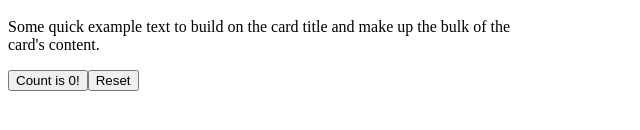
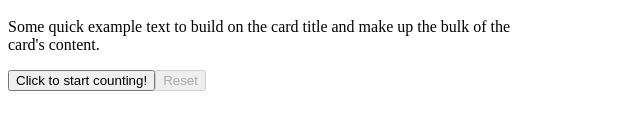
Before and after one commit to scshasha/react_drupal, a React app in the folder js/react_app/: page / in a window 1280 px wide. Shown: the part 354-484 px from the top of the page, without its empty margins (0-640 px from the left). Built offline with nearby package versions, Linux system fonts and the light colour scheme; the HTML template or start-up script is replaced by a standard one.

Commit message:
conditoinal statement option 1

```diff
--- a/js/react_app/src/components/CallToAction.js
+++ b/js/react_app/src/components/CallToAction.js
@@ -6,10 +6,17 @@ export default () => {
   const styles  = 'btn btn-primary me-2';
   return (
     <>
-      <button onClick={()=>{setCount(count+1)}} type="button" className={styles} data-mdb-ripple-init>
-        Count is { count }!
+      <button onClick={()=>{setCount(count+1)}} type="button" className={`${styles}`} data-mdb-ripple-init>
+        {(() => {
+          if (count === 0) {
+            return "Click to start counting!";
+          }
+          else {
+            return `Current count is ${count}`;
+          }
+        })()}
       </button>
-      <button onClick={()=>{setCount(0)}} type="button" className={styles + ' btn-danger'} data-mdb-ripple-init>
+      <button onClick={()=>{setCount(0)}} type="button" className={`${styles} btn-danger`} data-mdb-ripple-init disabled={count === 0}>
         Reset
       </button>
     </>
```
Also changed, not shown: 1 other file (tests, documents, lock files or other folders).
